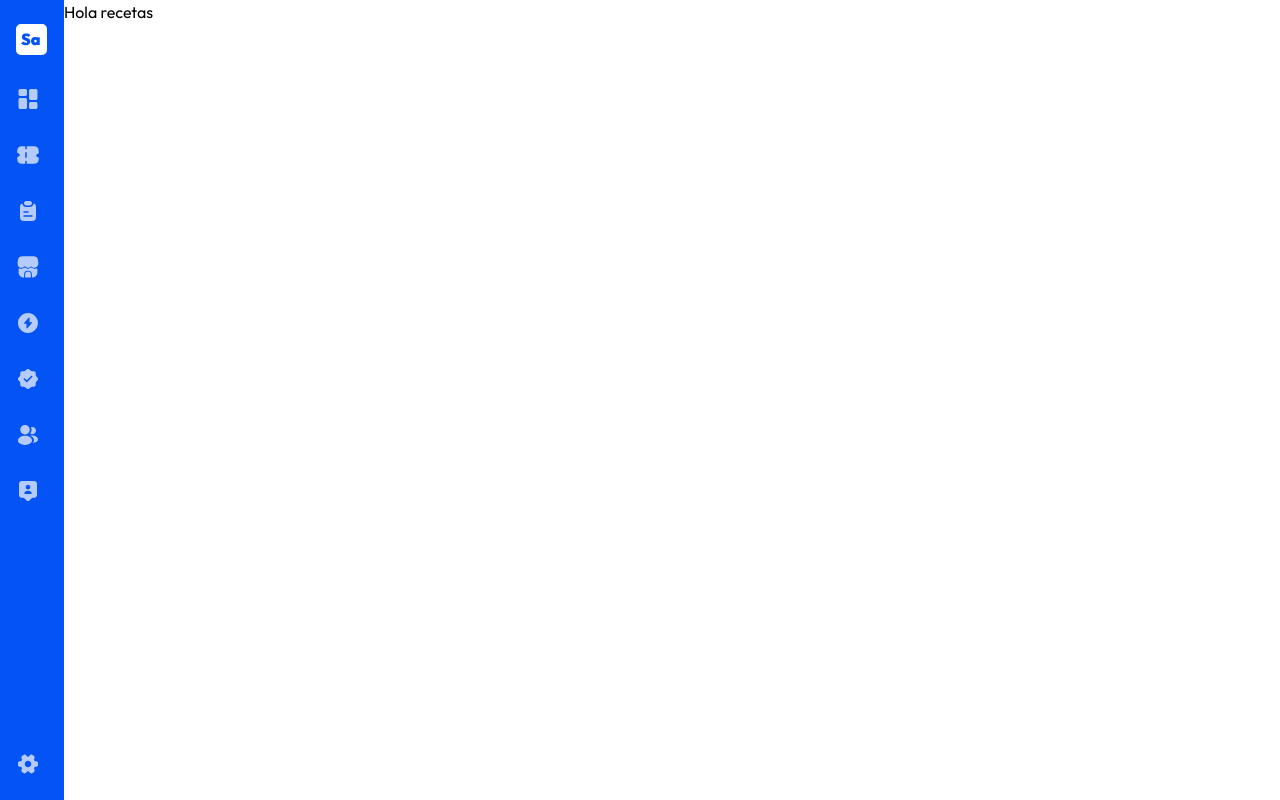
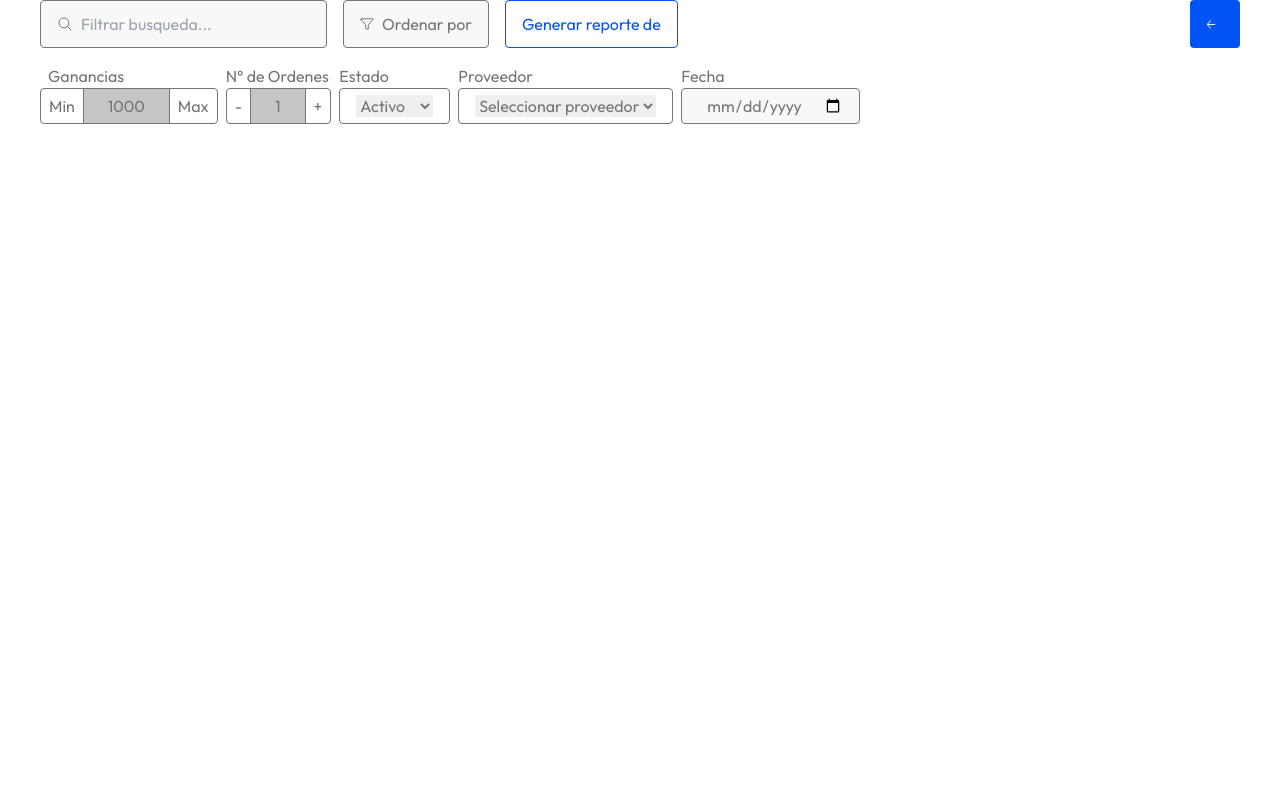
Before and after one commit to LuisM03/frontend_soff, a React (Create React App) app: page /recetas in a window 1280 px wide. Built offline with nearby package versions, Linux system fonts and the light colour scheme.

Commit message:
Filter-order

```diff
--- /dev/null
+++ b/src/components/filter-order.jsx
@@ -0,0 +1,85 @@
+import { useReducer } from "react";
+
+const initialState = {count: 1};
+const initialStatedate = {count: 1000};
+
+function reducer(state, action) {
+  switch (action.type) {
+    case 'increment':
+      return {count: state.count + 1};
+    case 'decrement':
+      return {count: state.count - 1};
+    default:
+      throw new Error();
+  }
+}
+
+function reducerdate(stateD, actionD) {
+  switch (actionD.type) {
+    case 'incrementD':
+      return {count: stateD.count + 1000};
+    case 'decrementD':
+      return {count: stateD.count - 1000};
+    default:
+      throw new Error();
+  }
+}
+
+export default function FilterOrder() {
+  const [state, dispatch] = useReducer(reducer, initialState);
+  const [stateD, dispatchD] = useReducer(reducerdate, initialStatedate);
+  return (
+    <div className="flex max-w-[1200px] mx-auto mb-2">
+        <div className="text-[#757575]">
+          <label className="ml-2">Ganancias</label>
+          <div className="px-2 flex  items-center  rounded h-9  border border-solid border-1 border-[#757575]">
+              <button className="pr-2" onClick={() => dispatchD({type: 'decrementD'})}>Min</button>
+              <div className="px-6 flex  items-center h-9 bg-[#C6C6C6]  border border-solid border-1 border-[#757575]">
+                  <label>{stateD.count}</label>
+              </div>
+              <button className="pl-2" onClick={() => dispatchD({type: 'incrementD'})}>Max</button>
+          </div>
+        </div>
+
+        <div className="text-[#757575]">
+            <label className="ml-2">N° de Ordenes</label>
+            <div className="ml-2 px-2 flex  items-center rounded h-9  border border-solid border-1 border-[#757575]">
+                <button className="pr-2" onClick={() => dispatch({type: 'decrement'})}>-</button>
+                <div className="px-6 flex  items-center h-9 bg-[#C6C6C6]  border border-solid border-1 border-[#757575]">
+                    <label>{state.count}</label>
+                </div>
+                <button className="pl-2" onClick={() => dispatch({type: 'increment'})}>+</button>
+            </div>
+        </div>
+
+        <div className="text-[#757575]">
+          <label className="ml-2">Estado</label>
+          <div className="ml-2 flex p-4 items-center rounded h-9 border border-solid border-1 border-[#757575]">
+              <select id="" name="">
+                 <option value="">Activo</option>
+                  <option value="">Inactivo</option>
+              </select>
+          </div>
+        </div>
+
+        <div className="text-[#757575]">
+          <label className="ml-2">Proveedor</label>
+          <div className="ml-2 flex p-4 items-center rounded h-9 border border-solid border-1 border-[#757575]">
+              <select id="" name="">
+                  <option hidden selected>Seleccionar proveedor</option>
+                  <option value="">S.A.S CARNE</option>
+                  <option value="">Postobon</option>
+                  <option value="">PAN-JULIAN</option>
+              </select>
+          </div>
+        </div>
+
+        <div className="text-[#757575]">
+          <label className="ml-2">Fecha</label>
+          <div className="ml-2 flex p-4 items-center rounded h-9 border border-solid border-[#757575] bg-[#F8F8F8]">
+             <input id="" type="date"  placeholder="Fecha" className="ml-2 bg-[#F8F8F8]"/>
+          </div>
+        </div>
+    </div>
+  );
+}
--- a/src/components/filter.jsx
+++ b/src/components/filter.jsx
@@ -13,8 +13,9 @@ export default function Filter(props){
 
                 <div className="flex p-4 items-center ml-4 text-[#757575] rounded h-12 border border-solid border-[#757575] bg-[#F8F8F8]">
                     <Vector/>
-                    <label className="ml-2">Ordenar por</label>
-
+                    <button className="flex items-center">
+                        <label className="ml-2 hover:text-black">Ordenar por</label>
+                    </button>
                 </div>
             </form>
 
@@ -22,7 +23,7 @@ export default function Filter(props){
                 <button>Generar reporte de {props.modulo}</button>
             </div>
 
-            <div className=" p-4 flex ml-auto bg-[#0453F4] text-white rounded h-12">
+            <div className="p-4 flex ml-auto bg-[#0453F4] text-white rounded h-12">
                 <button className="flex items-center">
                     <Flechaizquierda/>
                     <label className="ml-2">{props.name}</label>
--- a/src/components/order.jsx
+++ b/src/components/order.jsx
@@ -3,7 +3,7 @@ export default function Order(props){
         <div className="flex w-full p-3">
             <form className="flex">
                 <div className="flex p-4 items-center text-[#757575] rounded h-12 border border-solid border-1 border-[#757575]">
-                    <select id="" name="" >
+                    <select id="" name="">
                         <option hidden selected>Proveedor</option>
                         <option value="">S.A.S CARNE</option>
                         <option value="">Postobon</option>
--- a/src/views/compras.jsx
+++ b/src/views/compras.jsx
@@ -1,6 +1,7 @@
 import Filter from "../components/filter"
 import Sidebar from "../components/sidebar/sidebar"
 import Order from "../components/order"
+import FilterOrder from "../components/filter-order"
 
 export default function Compras(){
     return (
@@ -10,6 +11,7 @@ export default function Compras(){
             <Order name="Agregar insumo"/>
             <Filter/>
           </div>
+          <FilterOrder/>
         </div>
     )
 }
--- a/src/views/recetas.jsx
+++ b/src/views/recetas.jsx
@@ -1,10 +1,13 @@
-import Sidebar from "../components/sidebar/sidebar"
+import Filter from "../components/filter"
+import FilterOrder from "../components/filter-order"
+// import Sidebar from "../components/sidebar/sidebar"
 
 export default function Receta(){
     return (
-        <div className="flex">
-            <Sidebar/>
-            <h1>Hola recetas</h1>
+        <div >
+            <Filter/>
+            <FilterOrder/>
+            {/* <h1>Hola recetas</h1> */}
         </div>
     )
 }
```
